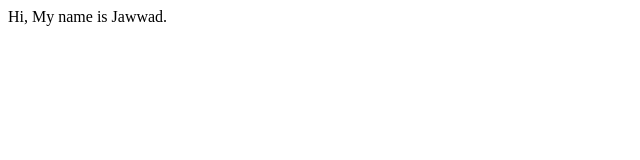
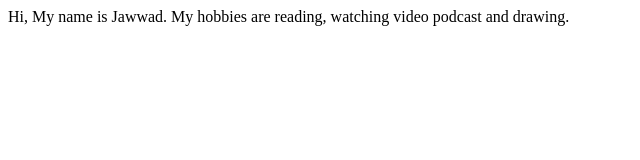
Before and after one commit to mdJawwad96/mohammadjawwad-site, a plain HTML site: page index.html in a window 1280 px wide. Shown: the whole page, without its empty margins (0-640 px from the left). Drawn offline with Linux system fonts and the light colour scheme.

Commit message:
add: addes hobbies in html

```diff
--- a/index.html
+++ b/index.html
@@ -7,5 +7,6 @@
 </head>
 <body>
     Hi, My name is Jawwad.
+    My hobbies are reading, watching video podcast and drawing.
 </body>
 </html>
```
